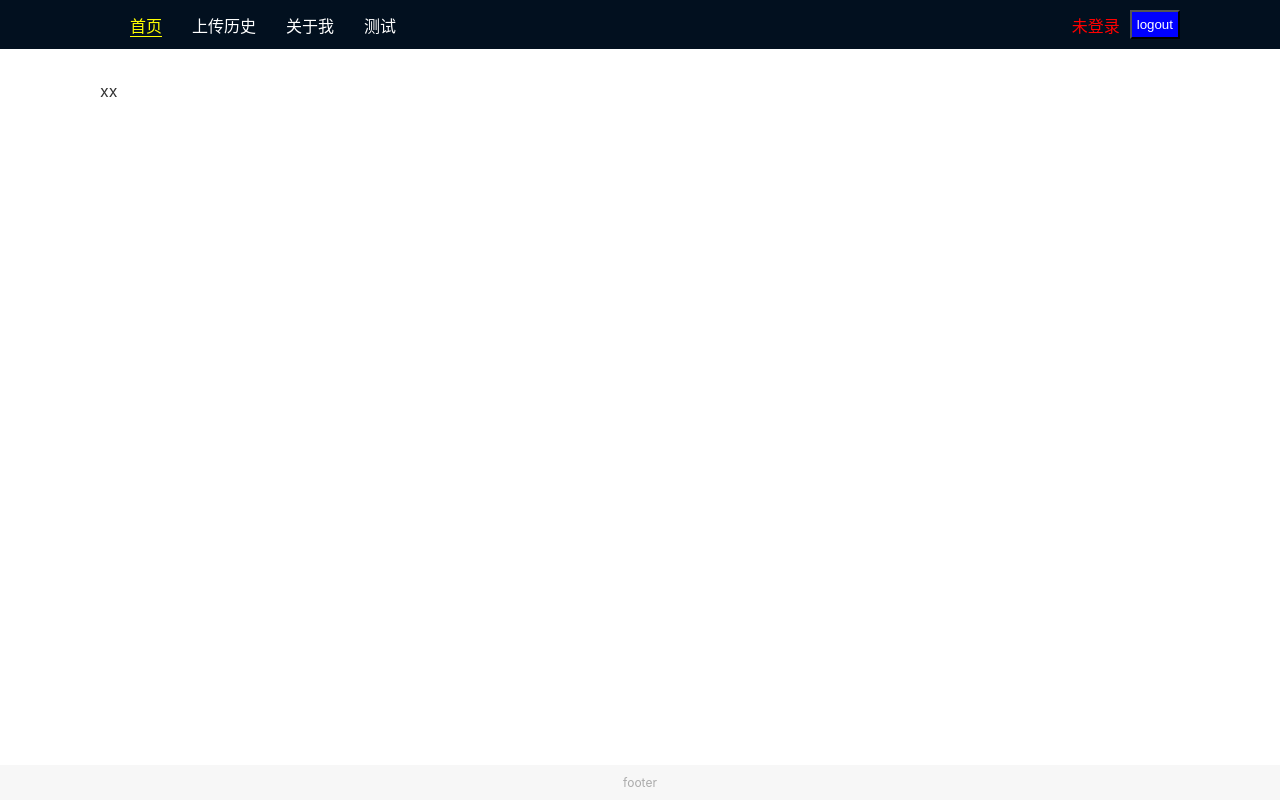
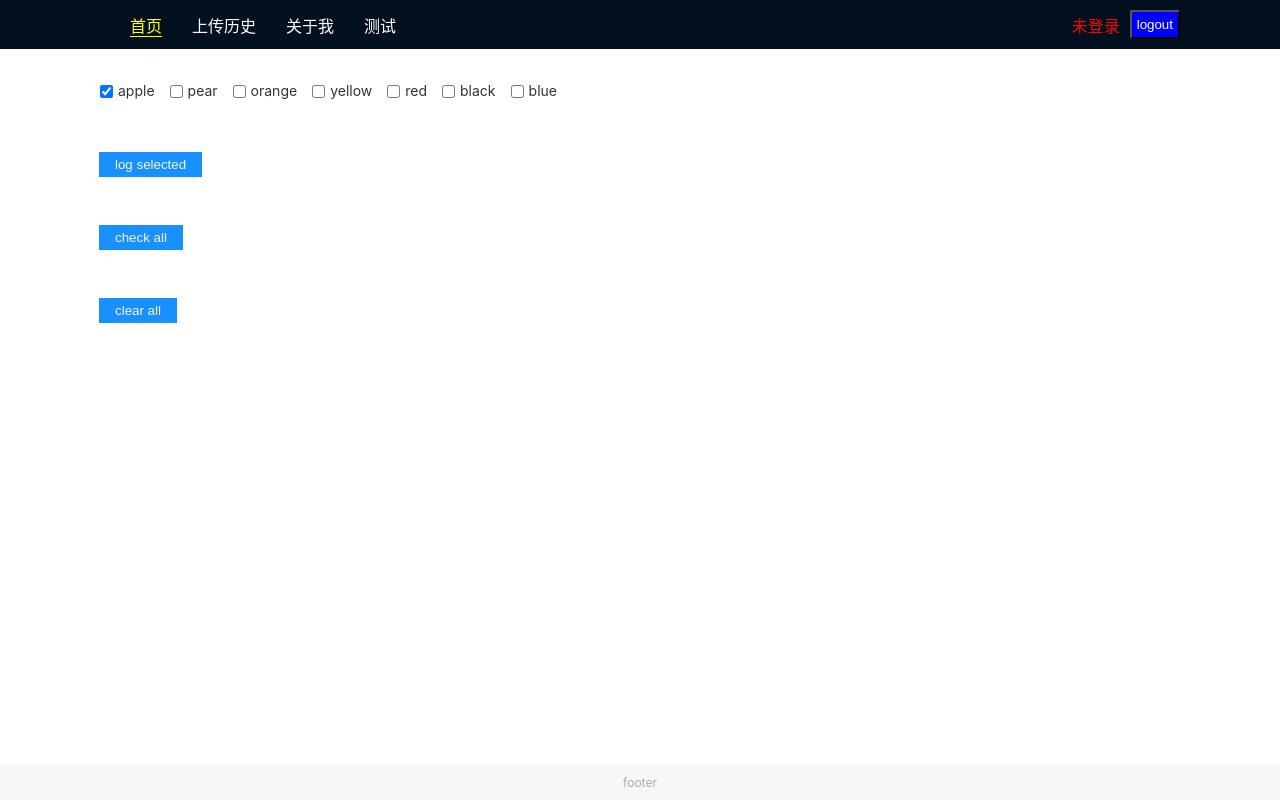
Before and after one commit to leigp555/react-ui-lib, a React app: page /#/ in a window 1280 px wide. Built offline with nearby package versions, Linux system fonts and the light colour scheme.

Commit message:
feat: 完成checkbox组件

```diff
--- /dev/null
+++ b/src/lib/Checkbox/Checkbox.tsx
@@ -0,0 +1,82 @@
+import React, { Dispatch, HTMLAttributes, SetStateAction } from 'react';
+import styled from 'styled-components';
+
+export interface Options {
+  label: React.ReactNode;
+  value: string;
+}
+
+interface Props extends HTMLAttributes<HTMLDivElement> {
+  children?: React.ReactNode;
+  options: Options[];
+  checked: string[];
+  setChecked: Dispatch<SetStateAction<string[]>>;
+}
+const CheckboxStyled = styled.div`
+  display: flex;
+  gap: 15px;
+  flex-wrap: wrap;
+  .wrap {
+    display: flex;
+    align-items: center;
+    gap: 5px;
+    > .checkBox {
+      cursor: pointer;
+    }
+    > .label {
+      font-size: 14px;
+      cursor: pointer;
+      user-select: none;
+    }
+  }
+`;
+
+const Checkbox: React.FC<Props> = (props) => {
+  const { children, options, checked, setChecked, ...rest } = props;
+  const haveChange = (e: React.MouseEvent<HTMLDivElement>) => {
+    const el = e.currentTarget as HTMLDivElement;
+    const input = el.children[0] as HTMLInputElement;
+    if (checked.indexOf(input.value) >= 0) {
+      setChecked((state) => {
+        const arr = [...state];
+        arr.splice(arr.indexOf(input.value), 1);
+        return arr;
+      });
+    } else {
+      setChecked((state) => {
+        return [...state, input.value];
+      });
+    }
+  };
+  const render = () => {
+    return options.map((item) => {
+      return (
+        <div
+          role="presentation"
+          key={item.value}
+          className="wrap"
+          onClick={(e: React.MouseEvent<HTMLDivElement>) => {
+            haveChange(e);
+          }}
+        >
+          <input
+            type="checkbox"
+            className="checkBox"
+            id={item.value}
+            defaultValue={item.value}
+            checked={checked!.indexOf(item.value) >= 0}
+            onChange={() => {}}
+          />
+          <div className="label">{item.label}</div>
+        </div>
+      );
+    });
+  };
+  return <CheckboxStyled {...rest}>{render()}</CheckboxStyled>;
+};
+
+Checkbox.defaultProps = {
+  children: ''
+};
+
+export default Checkbox;
--- a/src/pages/Home.tsx
+++ b/src/pages/Home.tsx
@@ -1,5 +1,7 @@
-import React from 'react';
+import React, { useState } from 'react';
 import styled from 'styled-components';
+import Checkbox, { Options } from '../lib/Checkbox/Checkbox';
+import Button from '../lib/Button/Button';
 
 const Wrap = styled.div`
   display: flex;
@@ -19,9 +21,49 @@ const Wrap = styled.div`
 `;
 
 const Home: React.FC = () => {
+  const options: Options[] = [
+    { label: 'apple', value: 'apple' },
+    { label: 'pear', value: 'pear' },
+    { label: 'orange', value: 'orange' },
+    { label: 'yellow', value: 'yellow' },
+    { label: 'red', value: 'red' },
+    { label: 'black', value: 'black' },
+    { label: 'blue', value: 'blue' }
+  ];
+  const [checked, setChecked] = useState<string[]>(['apple']);
+  // useEffect(() => {
+  //   console.log(checked);
+  // }, [checked]);
   return (
     <Wrap>
-      <div className="row">xx</div>
+      <div className="row">
+        <Checkbox options={options} checked={checked} setChecked={setChecked} />
+      </div>
+      <Button
+        onClick={() => {
+          console.log(checked);
+        }}
+      >
+        log selected
+      </Button>
+      <Button
+        onClick={() => {
+          const arr = options.reduce((result, item) => {
+            result.push(item.value);
+            return result;
+          }, [] as string[]);
+          setChecked(arr);
+        }}
+      >
+        check all
+      </Button>
+      <Button
+        onClick={() => {
+          setChecked([]);
+        }}
+      >
+        clear all
+      </Button>
     </Wrap>
   );
 };
```
